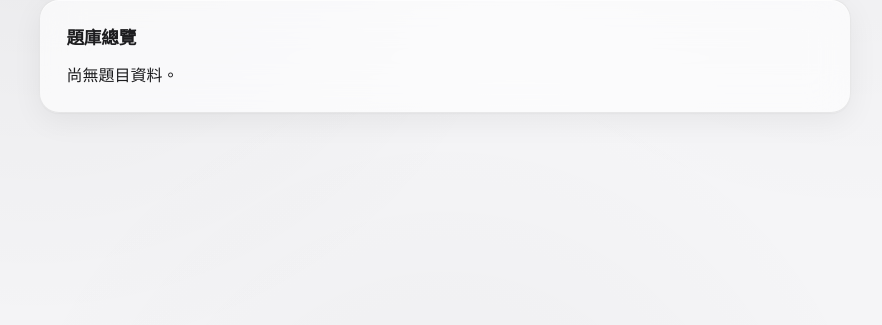
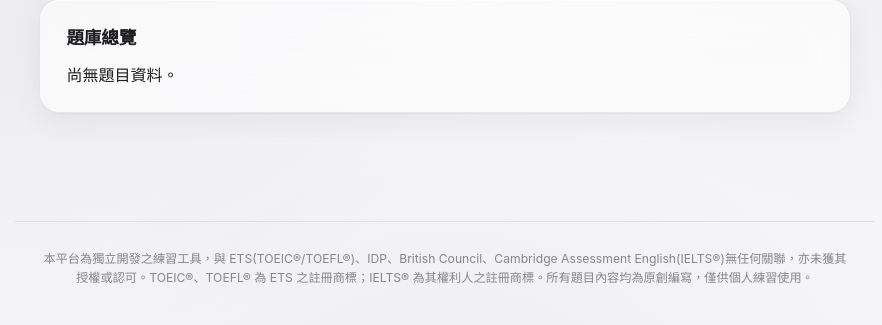
Before and after one commit to meykatoe/languageCoach, a FastAPI app: page / in a window 1280 px wide. Shown: the part 277-602 px from the top of the page, without its empty margins (195-1077 px from the left). Run offline with FastAPI, Linux system fonts and the light colour scheme; data that the repository does not hold is empty.

Commit message:
docs(frontend): 頁尾加上商標免責聲明以降低法律風險

```diff
--- a/app/static/style.css
+++ b/app/static/style.css
@@ -202,3 +202,14 @@ th { color: var(--muted); font-weight: 600; font-size: 0.78rem; text-transform:
 .settings-field label { display: block; font-weight: 600; margin-bottom: 0.4rem; font-size: 0.92rem; }
 .settings-field input, .settings-field select { width: 100%; max-width: 420px; }
 .settings-actions { display: flex; gap: 0.6rem; margin-top: 0.5rem; flex-wrap: wrap; }
+
+.site-footer {
+  max-width: 860px;
+  margin: 1.5rem auto 0;
+  padding: 1.25rem 1.65rem 2rem;
+  color: var(--muted-2);
+  font-size: 0.76rem;
+  line-height: 1.6;
+  text-align: center;
+  border-top: 1px solid var(--border);
+}
--- a/app/templates/history.html
+++ b/app/templates/history.html
@@ -40,6 +40,9 @@
       </table>
     </div>
   </main>
+  <footer class="site-footer">
+    <p>本平台為獨立開發之練習工具，與 ETS(TOEIC&reg;/TOEFL&reg;)、IDP、British Council、Cambridge Assessment English(IELTS&reg;)無任何關聯，亦未獲其授權或認可。TOEIC&reg;、TOEFL&reg; 為 ETS 之註冊商標；IELTS&reg; 為其權利人之註冊商標。所有題目內容均為原創編寫，僅供個人練習使用。</p>
+  </footer>
   <script src="/static/history.js"></script>
 </body>
 </html>
--- a/app/templates/index.html
+++ b/app/templates/index.html
@@ -27,6 +27,9 @@
       <div id="exam-summary">載入中...</div>
     </div>
   </main>
+  <footer class="site-footer">
+    <p>本平台為獨立開發之練習工具，與 ETS(TOEIC&reg;/TOEFL&reg;)、IDP、British Council、Cambridge Assessment English(IELTS&reg;)無任何關聯，亦未獲其授權或認可。TOEIC&reg;、TOEFL&reg; 為 ETS 之註冊商標；IELTS&reg; 為其權利人之註冊商標。所有題目內容均為原創編寫，僅供個人練習使用。</p>
+  </footer>
   <script>
     fetch('/api/exams').then(r => r.json()).then(rows => {
       const el = document.getElementById('exam-summary');
--- a/app/templates/practice.html
+++ b/app/templates/practice.html
@@ -36,6 +36,9 @@
 
     <div id="quiz-area"></div>
   </main>
+  <footer class="site-footer">
+    <p>本平台為獨立開發之練習工具，與 ETS(TOEIC&reg;/TOEFL&reg;)、IDP、British Council、Cambridge Assessment English(IELTS&reg;)無任何關聯，亦未獲其授權或認可。TOEIC&reg;、TOEFL&reg; 為 ETS 之註冊商標；IELTS&reg; 為其權利人之註冊商標。所有題目內容均為原創編寫，僅供個人練習使用。</p>
+  </footer>
   <script src="/static/icons.js"></script>
   <script src="/static/app.js"></script>
 </body>
--- a/app/templates/review.html
+++ b/app/templates/review.html
@@ -22,6 +22,9 @@
     </div>
     <div id="quiz-area"></div>
   </main>
+  <footer class="site-footer">
+    <p>本平台為獨立開發之練習工具，與 ETS(TOEIC&reg;/TOEFL&reg;)、IDP、British Council、Cambridge Assessment English(IELTS&reg;)無任何關聯，亦未獲其授權或認可。TOEIC&reg;、TOEFL&reg; 為 ETS 之註冊商標；IELTS&reg; 為其權利人之註冊商標。所有題目內容均為原創編寫，僅供個人練習使用。</p>
+  </footer>
   <script src="/static/icons.js"></script>
   <script src="/static/app.js"></script>
   <script src="/static/review.js"></script>
--- a/app/templates/settings.html
+++ b/app/templates/settings.html
@@ -51,6 +51,9 @@
       <p id="test-status" class="question-meta"></p>
     </div>
   </main>
+  <footer class="site-footer">
+    <p>本平台為獨立開發之練習工具，與 ETS(TOEIC&reg;/TOEFL&reg;)、IDP、British Council、Cambridge Assessment English(IELTS&reg;)無任何關聯，亦未獲其授權或認可。TOEIC&reg;、TOEFL&reg; 為 ETS 之註冊商標；IELTS&reg; 為其權利人之註冊商標。所有題目內容均為原創編寫，僅供個人練習使用。</p>
+  </footer>
   <script src="/static/icons.js"></script>
   <script src="/static/settings.js"></script>
 </body>
```
